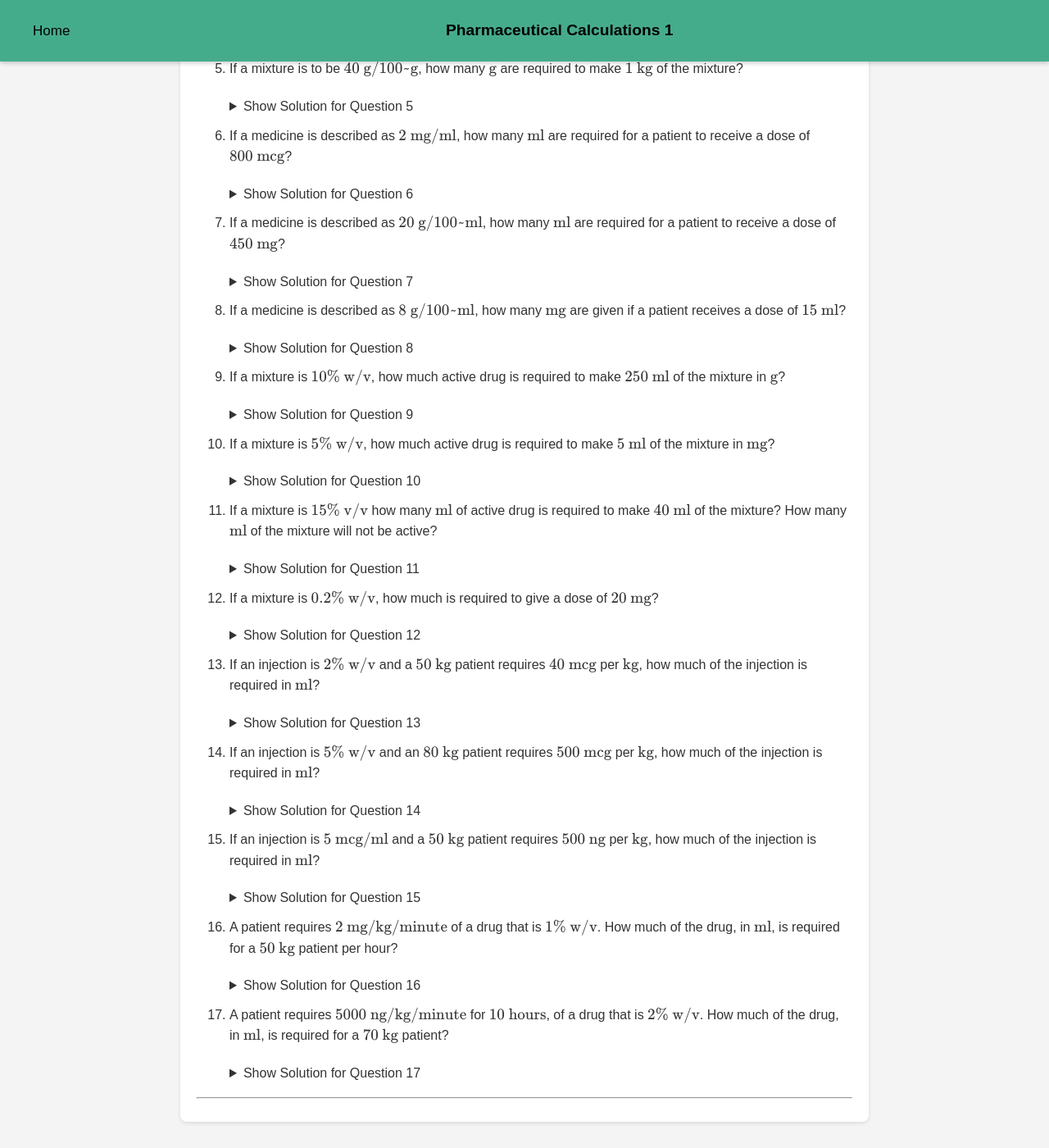
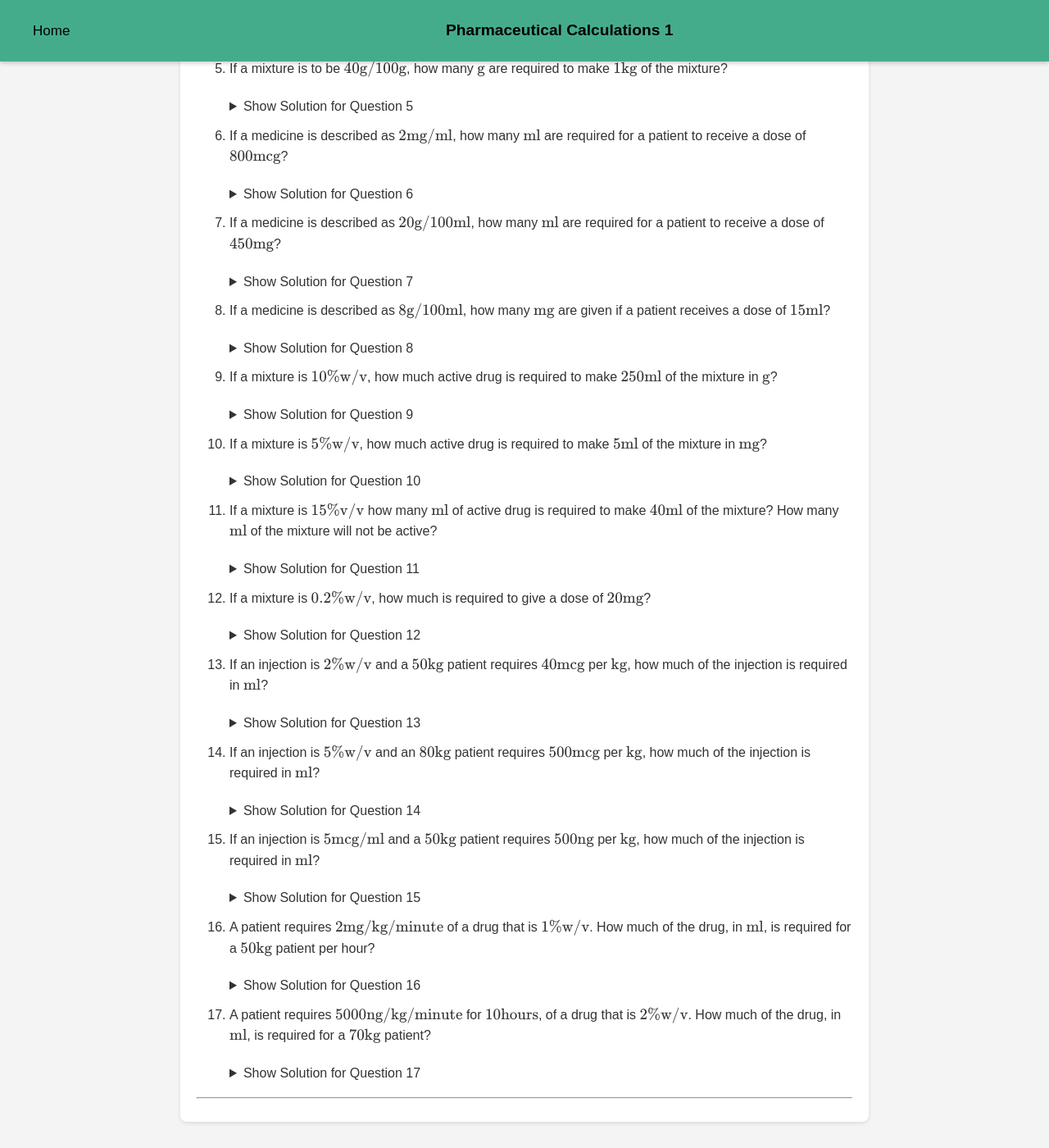
Before and after one commit to probe973/pha-4010y, a Jekyll site: the page built from review/1.md, in a window 1280 px wide and 1400 px high, scrolled down 1446 px. Shown: the whole window at 82% size. Built offline with Jekyll 4.4.1, drawn with Linux system fonts in a browser that asks for light colours; some of the changed text lies outside the part shown.

Commit message:
Update 1.md

```diff
--- a/review/1.md
+++ b/review/1.md
@@ -21,26 +21,26 @@
 <ol>
     <li>Convert the following into the given unit
         <ol type="a">
-            <li>$7.25~\text{g}$ into $\text{mg}$</li>
-            <li>$0.0444~\text{mg}$ into $\text{mcg}$</li>
-            <li>$93400~\text{ml}$ into $\text{l}$</li>
-            <li>$65000~\text{ng}$ into $\text{mcg}$</li>
-            <li>$0.000234~\text{g}$ into $\text{mcg}$</li>
-            <li>$250000~\text{mg}$ into $\text{kg}$</li>
-            <li>$45~\text{g}$ into $\text{ng}$</li>
-            <li>$123~\text{mcg}$ into $\text{g}$</li>
+            <li>$7.25\text{g}$ into $\text{mg}$</li>
+            <li>$0.0444\text{mg}$ into $\text{mcg}$</li>
+            <li>$93400\text{ml}$ into $\text{l}$</li>
+            <li>$65000\text{ng}$ into $\text{mcg}$</li>
+            <li>$0.000234\text{g}$ into $\text{mcg}$</li>
+            <li>$250000\text{mg}$ into $\text{kg}$</li>
+            <li>$45\text{g}$ into $\text{ng}$</li>
+            <li>$123\text{mcg}$ into $\text{g}$</li>
         </ol>
         <details class="solution-details">
             <summary>Show Solution for Question 1</summary>
             <div class="solution-content">
-                <p><strong>Solution for 1a:</strong> $7.25~\text{g} = 7250~\text{mg}$</p>
-                <p><strong>Solution for 1b:</strong> $0.0444~\text{mg} = 44.4~\text{mcg}$</p>
-                <p><strong>Solution for 1c:</strong> $93400~\text{ml} = 93.4~\text{l}$</p>
-                <p><strong>Solution for 1d:</strong> $65000~\text{ng} = 65~\text{mcg}$</p>
-                <p><strong>Solution for 1e:</strong> $0.000234~\text{g} = 234~\text{mcg}$</p>
-                <p><strong>Solution for 1f:</strong> $250000~\text{mg} = 0.25~\text{kg}$</p>
-                <p><strong>Solution for 1g:</strong> $45~\text{g} = 45,000,000,000~\text{ng}$</p>
-                <p><strong>Solution for 1h:</strong> $123~\text{mcg} = 0.000123~\text{g}$</p>
+                <p><strong>Solution for 1a:</strong> $7.25\text{g} = 7250\text{mg}$</p>
+                <p><strong>Solution for 1b:</strong> $0.0444\text{mg} = 44.4\text{mcg}$</p>
+                <p><strong>Solution for 1c:</strong> $93400\text{ml} = 93.4\text{l}$</p>
+                <p><strong>Solution for 1d:</strong> $65000\text{ng} = 65\text{mcg}$</p>
+                <p><strong>Solution for 1e:</strong> $0.000234\text{g} = 234\text{mcg}$</p>
+                <p><strong>Solution for 1f:</strong> $250000\text{mg} = 0.25\text{kg}$</p>
+                <p><strong>Solution for 1g:</strong> $45\text{g} = 45,000,000,000\text{ng}$</p>
+                <p><strong>Solution for 1h:</strong> $123\text{mcg} = 0.000123\text{g}$</p>
             </div>
         </details>
     </li>
@@ -48,38 +48,38 @@
 
 <h2>Recipes</h2>
 <ol start="2">
-    <li>You have the following formula to create $250~\text{ml}$ of something medical sounding:
+    <li>You have the following formula to create $250\text{ml}$ of something medical sounding:
         <ul>
-            <li>Ingredient A: $25~\text{g}$</li>
-            <li>Ingredient B: $125~\text{g}$</li>
-            <li>Ingredient C: $10~\text{ml}$</li>
-            <li>Water to $250~\text{ml}$</li>
+            <li>Ingredient A: $25\text{g}$</li>
+            <li>Ingredient B: $125\text{g}$</li>
+            <li>Ingredient C: $10\text{ml}$</li>
+            <li>Water to $250\text{ml}$</li>
         </ul>
         <ol type="a">
-            <li>How much of each component is needed to create $750~\text{ml}$ of the formula?</li>
-            <li>How much of each component is needed to create $2~\text{l}$ of the formula?</li>
-            <li>How much of each component is needed to create $50~\text{ml}$ of the formula?</li>
+            <li>How much of each component is needed to create $750\text{ml}$ of the formula?</li>
+            <li>How much of each component is needed to create $2\text{l}$ of the formula?</li>
+            <li>How much of each component is needed to create $50\text{ml}$ of the formula?</li>
         </ol>
         <details class="solution-details">
             <summary>Show Solution for Question 2</summary>
             <div class="solution-content">
-                <p><strong>Solution for 2a ($750~\text{ml}$):</strong></p>
+                <p><strong>Solution for 2a ($750\text{ml}$):</strong></p>
                 <ul>
-                    <li>Ingredient A: $75~\text{g}$</li>
-                    <li>Ingredient B: $375~\text{g}$</li>
-                    <li>Ingredient C: $30~\text{ml}$</li>
+                    <li>Ingredient A: $75\text{g}$</li>
+                    <li>Ingredient B: $375\text{g}$</li>
+                    <li>Ingredient C: $30\text{ml}$</li>
                 </ul>
-                <p><strong>Solution for 2b ($2~\text{l} = 2000~\text{ml}$):</strong></p>
+                <p><strong>Solution for 2b ($2\text{l} = 2000\text{ml}$):</strong></p>
                 <ul>
-                    <li>Ingredient A: $200~\text{g}$</li>
-                    <li>Ingredient B: $1000~\text{g}$</li>
-                    <li>Ingredient C: $80~\text{ml}$</li>
+                    <li>Ingredient A: $200\text{g}$</li>
+                    <li>Ingredient B: $1000\text{g}$</li>
+                    <li>Ingredient C: $80\text{ml}$</li>
                 </ul>
-                <p><strong>Solution for 2c ($50~\text{ml}$):</strong></p>
+                <p><strong>Solution for 2c ($50\text{ml}$):</strong></p>
                 <ul>
-                    <li>Ingredient A: $5~\text{g}$</li>
-                    <li>Ingredient B: $25~\text{g}$</li>
-                    <li>Ingredient C: $2~\text{ml}$</li>
+                    <li>Ingredient A: $5\text{g}$</li>
+                    <li>Ingredient B: $25\text{g}$</li>
+                    <li>Ingredient C: $2\text{ml}$</li>
                 </ul>
             </div>
         </details>
@@ -88,123 +88,123 @@
 
 <h2>Concentrations</h2>
 <ol start="3">
-    <li>If a mixture is to be $20~\text{mg/ml}$, how many $\text{mg}$ are required to make $50~\text{ml}$?
+    <li>If a mixture is to be $20\text{mg/ml}$, how many $\text{mg}$ are required to make $50\text{ml}$?
         <details class="solution-details">
             <summary>Show Solution for Question 3</summary>
             <div class="solution-content">
-                <p><strong>Solution:</strong> $20~\text{mg/ml} * 50~\text{ml} = 1000~\text{mg}$</p>
+                <p><strong>Solution:</strong> $20\text{mg/ml} * 50\text{ml} = 1000\text{mg}$</p>
             </div>
         </details>
     </li>
-    <li>If a mixture is to be $5~\text{mg/ml}$, how many $\text{g}$ are required to make $1~\text{litre}$?
+    <li>If a mixture is to be $5\text{mg/ml}$, how many $\text{g}$ are required to make $1\text{litre}$?
         <details class="solution-details">
             <summary>Show Solution for Question 4</summary>
             <div class="solution-content">
-                <p><strong>Solution:</strong> $5~\text{mg/ml} * 1000~\text{ml/litre} = 5000~\text{mg/litre} = 5~\text{g/litre}$</p>
+                <p><strong>Solution:</strong> $5\text{mg/ml} * 1000\text{ml/litre} = 5000\text{mg/litre} = 5\text{g/litre}$</p>
             </div>
         </details>
     </li>
-    <li>If a mixture is to be $40~\text{g/100~g}$, how many $\text{g}$ are required to make $1~\text{kg}$ of the mixture?
+    <li>If a mixture is to be $40\text{g/100g}$, how many $\text{g}$ are required to make $1\text{kg}$ of the mixture?
         <details class="solution-details">
             <summary>Show Solution for Question 5</summary>
             <div class="solution-content">
-                <p><strong>Solution:</strong> $40~\text{g/100~g} = 40\%$. $40\%$ of $1~\text{kg} (1000~\text{g}) = 400~\text{g}$</p>
+                <p><strong>Solution:</strong> $40\text{g/100g} = 40\%$. $40\%$ of $1\text{kg} (1000\text{g}) = 400\text{g}$</p>
             </div>
         </details>
     </li>
-    <li>If a medicine is described as $2~\text{mg/ml}$, how many $\text{ml}$ are required for a patient to receive a dose of $800~\text{mcg}$?
+    <li>If a medicine is described as $2\text{mg/ml}$, how many $\text{ml}$ are required for a patient to receive a dose of $800\text{mcg}$?
         <details class="solution-details">
             <summary>Show Solution for Question 6</summary>
             <div class="solution-content">
-                <p><strong>Solution:</strong> $800~\text{mcg} = 0.8~\text{mg}$. $0.8~\text{mg} / (2~\text{mg/ml}) = 0.4~\text{ml}$</p>
+                <p><strong>Solution:</strong> $800\text{mcg} = 0.8\text{mg}$. $0.8\text{mg} / (2\text{mg/ml}) = 0.4\text{ml}$</p>
             </div>
         </details>
     </li>
-    <li>If a medicine is described as $20~\text{g/100~ml}$, how many $\text{ml}$ are required for a patient to receive a dose of $450~\text{mg}$?
+    <li>If a medicine is described as $20\text{g/100ml}$, how many $\text{ml}$ are required for a patient to receive a dose of $450\text{mg}$?
         <details class="solution-details">
             <summary>Show Solution for Question 7</summary>
             <div class="solution-content">
-                <p><strong>Solution:</strong> $20~\text{g/100~ml} = 200~\text{mg/ml}$. $450~\text{mg} / (200~\text{mg/ml}) = 2.25~\text{ml}$</p>
+                <p><strong>Solution:</strong> $20\text{g/100ml} = 200\text{mg/ml}$. $450\text{mg} / (200\text{mg/ml}) = 2.25\text{ml}$</p>
             </div>
         </details>
     </li>
-    <li>If a medicine is described as $8~\text{g/100~ml}$, how many $\text{mg}$ are given if a patient receives a dose of $15~\text{ml}$?
+    <li>If a medicine is described as $8\text{g/100ml}$, how many $\text{mg}$ are given if a patient receives a dose of $15\text{ml}$?
         <details class="solution-details">
             <summary>Show Solution for Question 8</summary>
             <div class="solution-content">
-                <p><strong>Solution:</strong> $8~\text{g/100~ml} = 80~\text{mg/ml}$. $80~\text{mg/ml} * 15~\text{ml} = 1200~\text{mg}$</p>
+                <p><strong>Solution:</strong> $8\text{g/100ml} = 80\text{mg/ml}$. $80\text{mg/ml} * 15\text{ml} = 1200\text{mg}$</p>
             </div>
         </details>
     </li>
-    <li>If a mixture is $10\%~\text{w/v}$, how much active drug is required to make $250~\text{ml}$ of the mixture in $\text{g}$?
+    <li>If a mixture is $10\% \text{w/v}$, how much active drug is required to make $250\text{ml}$ of the mixture in $\text{g}$?
         <details class="solution-details">
             <summary>Show Solution for Question 9</summary>
             <div class="solution-content">
-                <p><strong>Solution:</strong> $10\%~\text{w/v} = 10~\text{g/100~ml}$. $ (10~\text{g/100~ml}) * 250~\text{ml} = 25~\text{g}$</p>
+                <p><strong>Solution:</strong> $10\% \text{w/v} = 10\text{g/100ml}$. $ (10\text{g/100ml}) * 250\text{ml} = 25\text{g}$</p>
             </div>
         </details>
     </li>
-    <li>If a mixture is $5\%~\text{w/v}$, how much active drug is required to make $5~\text{ml}$ of the mixture in $\text{mg}$?
+    <li>If a mixture is $5\% \text{w/v}$, how much active drug is required to make $5\text{ml}$ of the mixture in $\text{mg}$?
         <details class="solution-details">
             <summary>Show Solution for Question 10</summary>
             <div class="solution-content">
-                <p><strong>Solution:</strong> $5\%~\text{w/v} = 5~\text{g/100~ml} = 50~\text{mg/ml}$. $50~\text{mg/ml} * 5~\text{ml} = 250~\text{mg}$</p>
+                <p><strong>Solution:</strong> $5\% \text{w/v} = 5\text{g/100ml} = 50\text{mg/ml}$. $50\text{mg/ml} * 5\text{ml} = 250\text{mg}$</p>
             </div>
         </details>
     </li>
-    <li>If a mixture is $15\%~\text{v/v}$ how many $\text{ml}$ of active drug is required to make $40~\text{ml}$ of the mixture? How many $\text{ml}$ of the mixture will not be active?
+    <li>If a mixture is $15\% \text{v/v}$ how many $\text{ml}$ of active drug is required to make $40\text{ml}$ of the mixture? How many $\text{ml}$ of the mixture will not be active?
         <details class="solution-details">
             <summary>Show Solution for Question 11</summary>
             <div class="solution-content">
-                <p><strong>Solution:</strong> Active drug: $15\%$ of $40~\text{ml} = 6~\text{ml}$. Not active: $40~\text{ml} - 6~\text{ml} = 34~\text{ml}$</p>
+                <p><strong>Solution:</strong> Active drug: $15\%$ of $40\text{ml} = 6\text{ml}$. Not active: $40\text{ml} - 6\text{ml} = 34\text{ml}$</p>
             </div>
         </details>
     </li>
-    <li>If a mixture is $0.2\%~\text{w/v}$, how much is required to give a dose of $20~\text{mg}$?
+    <li>If a mixture is $0.2\% \text{w/v}$, how much is required to give a dose of $20\text{mg}$?
         <details class="solution-details">
             <summary>Show Solution for Question 12</summary>
             <div class="solution-content">
-                <p><strong>Solution:</strong> $0.2\%~\text{w/v} = 0.2~\text{g/100~ml} = 2~\text{mg/ml}$. $20~\text{mg} / (2~\text{mg/ml}) = 10~\text{ml}$</p>
+                <p><strong>Solution:</strong> $0.2\% \text{w/v} = 0.2\text{g/100ml} = 2\text{mg/ml}$. $20\text{mg} / (2\text{mg/ml}) = 10\text{ml}$</p>
             </div>
         </details>
     </li>
-    <li>If an injection is $2\%~\text{w/v}$ and a $50~\text{kg}$ patient requires $40~\text{mcg}$ per $\text{kg}$, how much of the injection is required in $\text{ml}$?
+    <li>If an injection is $2\% \text{w/v}$ and a $50\text{kg}$ patient requires $40\text{mcg}$ per $\text{kg}$, how much of the injection is required in $\text{ml}$?
         <details class="solution-details">
             <summary>Show Solution for Question 13</summary>
             <div class="solution-content">
-                <p><strong>Solution:</strong> Total dose: $40~\text{mcg/kg} * 50~\text{kg} = 2000~\text{mcg} = 2~\text{mg}$. Concentration: $2\%~\text{w/v} = 2~\text{g/100~ml} = 20~\text{mg/ml}$. Volume: $2~\text{mg} / (20~\text{mg/ml}) = 0.1~\text{ml}$</p>
+                <p><strong>Solution:</strong> Total dose: $40\text{mcg/kg} * 50\text{kg} = 2000\text{mcg} = 2\text{mg}$. Concentration: $2\% \text{w/v} = 2\text{g/100ml} = 20\text{mg/ml}$. Volume: $2\text{mg} / (20\text{mg/ml}) = 0.1\text{ml}$</p>
             </div>
         </details>
     </li>
-    <li>If an injection is $5\%~\text{w/v}$ and an $80~\text{kg}$ patient requires $500~\text{mcg}$ per $\text{kg}$, how much of the injection is required in $\text{ml}$?
+    <li>If an injection is $5\% \text{w/v}$ and an $80\text{kg}$ patient requires $500\text{mcg}$ per $\text{kg}$, how much of the injection is required in $\text{ml}$?
         <details class="solution-details">
             <summary>Show Solution for Question 14</summary>
             <div class="solution-content">
-                <p><strong>Solution:</strong> Total dose: $500~\text{mcg/kg} * 80~\text{kg} = 40000~\text{mcg} = 40~\text{mg}$. Concentration: $5\%~\text{w/v} = 5~\text{g/100~ml} = 50~\text{mg/ml}$. Volume: $40~\text{mg} / (50~\text{mg/ml}) = 0.8~\text{ml}$</p>
+                <p><strong>Solution:</strong> Total dose: $500\text{mcg/kg} * 80\text{kg} = 40000\text{mcg} = 40\text{mg}$. Concentration: $5\% \text{w/v} = 5\text{g/100ml} = 50\text{mg/ml}$. Volume: $40\text{mg} / (50\text{mg/ml}) = 0.8\text{ml}$</p>
             </div>
         </details>
     </li>
-    <li>If an injection is $5~\text{mcg/ml}$ and a $50~\text{kg}$ patient requires $500~\text{ng}$ per $\text{kg}$, how much of the injection is required in $\text{ml}$?
+    <li>If an injection is $5\text{mcg/ml}$ and a $50\text{kg}$ patient requires $500\text{ng}$ per $\text{kg}$, how much of the injection is required in $\text{ml}$?
         <details class="solution-details">
             <summary>Show Solution for Question 15</summary>
             <div class="solution-content">
-                <p><strong>Solution:</strong> Total dose: $500~\text{ng/kg} * 50~\text{kg} = 25000~\text{ng} = 25~\text{mcg}$. Volume: $25~\text{mcg} / (5~\text{mcg/ml}) = 5~\text{ml}$</p>
+                <p><strong>Solution:</strong> Total dose: $500\text{ng/kg} * 50\text{kg} = 25000\text{ng} = 25\text{mcg}$. Volume: $25\text{mcg} / (5\text{mcg/ml}) = 5\text{ml}$</p>
             </div>
         </details>
     </li>
-    <li>A patient requires $2~\text{mg/kg/minute}$ of a drug that is $1\%~\text{w/v}$. How much of the drug, in $\text{ml}$, is required for a $50~\text{kg}$ patient per hour?
+    <li>A patient requires $2\text{mg/kg/minute}$ of a drug that is $1\% \text{w/v}$. How much of the drug, in $\text{ml}$, is required for a $50\text{kg}$ patient per hour?
         <details class="solution-details">
             <summary>Show Solution for Question 16</summary>
             <div class="solution-content">
-                <p><strong>Solution:</strong> Dose per minute: $2~\text{mg/kg/min} * 50~\text{kg} = 100~\text{mg/min}$. Dose per hour: $100~\text{mg/min} * 60~\text{min/hour} = 6000~\text{mg/hour} = 6~\text{g/hour}$. Concentration: $1\%~\text{w/v} = 1~\text{g/100~ml} = 10~\text{mg/ml}$. Volume: $6000~\text{mg} / (10~\text{mg/ml}) = 600~\text{ml}$</p>
+                <p><strong>Solution:</strong> Dose per minute: $2\text{mg/kg/min} * 50\text{kg} = 100\text{mg/min}$. Dose per hour: $100\text{mg/min} * 60\text{min/hour} = 6000\text{mg/hour} = 6\text{g/hour}$. Concentration: $1\% \text{w/v} = 1\text{g/100ml} = 10\text{mg/ml}$. Volume: $6000\text{mg} / (10\text{mg/ml}) = 600\text{ml}$</p>
             </div>
         </details>
     </li>
-    <li>A patient requires $5000~\text{ng/kg/minute}$ for $10~\text{hours}$, of a drug that is $2\%~\text{w/v}$. How much of the drug, in $\text{ml}$, is required for a $70~\text{kg}$ patient?
+    <li>A patient requires $5000\text{ng/kg/minute}$ for $10\text{hours}$, of a drug that is $2\% \text{w/v}$. How much of the drug, in $\text{ml}$, is required for a $70\text{kg}$ patient?
         <details class="solution-details">
             <summary>Show Solution for Question 17</summary>
             <div class="solution-content">
-                <p><strong>Solution:</strong> Dose per minute: $5000~\text{ng/kg/min} * 70~\text{kg} = 350000~\text{ng/min} = 0.35~\text{mg/min}$. Dose per hour: $0.35~\text{mg/min} * 60~\text{min/hour} = 21~\text{mg/hour}$. Total dose: $21~\text{mg/hour} * 10~\text{hours} = 210~\text{mg}$. Concentration: $2\%~\text{w/v} = 2~\text{g/100~ml} = 20~\text{mg/ml}$. Volume: $210~\text{mg} / (20~\text{mg/ml}) = 10.5~\text{ml}$</p>
+                <p><strong>Solution:</strong> Dose per minute: $5000\text{ng/kg/min} * 70\text{kg} = 350000\text{ng/min} = 0.35\text{mg/min}$. Dose per hour: $0.35\text{mg/min} * 60\text{min/hour} = 21\text{mg/hour}$. Total dose: $21\text{mg/hour} * 10\text{hours} = 210\text{mg}$. Concentration: $2\% \text{w/v} = 2\text{g/100ml} = 20\text{mg/ml}$. Volume: $210\text{mg} / (20\text{mg/ml}) = 10.5\text{ml}$</p>
             </div>
         </details>
     </li>
```
